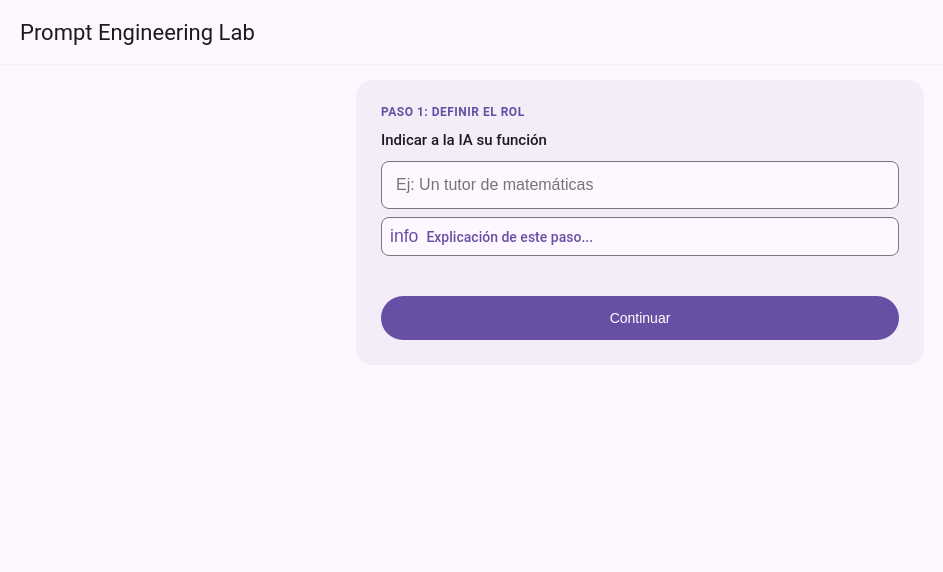
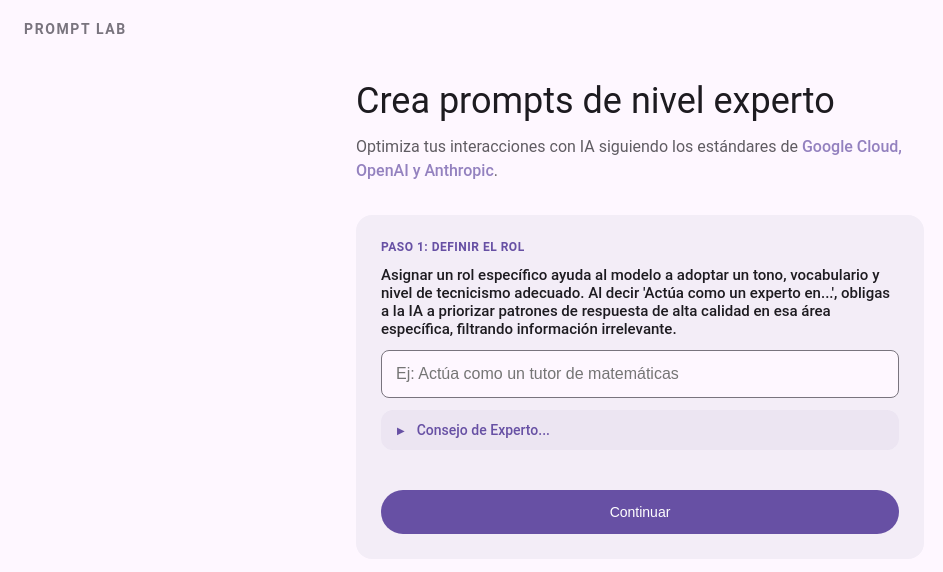
Before and after one commit to marcelo-ar-ar/prompt-engineer-app, a plain HTML site: page index.html in a window 1280 px wide. Shown: the whole page, without its empty margins (0-943 px from the left). Drawn offline with Linux system fonts and the light colour scheme.

Commit message:
Refine HTML structure and improve accessibility
Updated viewport meta tag and refined styles for better usability and aesthetics. Enhanced explanations and labels for clarity in the prompt creation process.

```diff
--- a/index.html
+++ b/index.html
@@ -32,11 +32,16 @@ SOFTWARE.
     AUTOR: AI Thought Partner & Marcelo Andrés Reynoso
     -->
     <meta charset="UTF-8">
-    <meta name="viewport" content="width=device-width, initial-scale=1.0">
+    <!-- Meta Viewport optimizado para evitar zoom accidental según Google Chrome Guidelines -->
+    <meta name="viewport" content="width=device-width, initial-scale=1.0, maximum-scale=1.0, user-scalable=no">
     <meta name="theme-color" content="#6750A4" id="theme-meta">
     <title>Prompt Engineering Guide</title>
-    <link href="https://fonts.googleapis.com" rel="stylesheet">
+
+    <!-- PWA & Favicons -->
     <link rel="manifest" href="./manifest.json">
+    <link rel="icon" type="image/png" sizes="32x32" href="./favicon-32x32.png">
+    <link rel="apple-touch-icon" href="./apple-touch-icon.png">
+
     <style>
     :root {
         /* Colores Material You - Definiciones dinámicas */
@@ -63,7 +68,7 @@ SOFTWARE.
 
     body {
         margin: 0;
-        font-family: 'Roboto', sans-serif;
+        font-family: Roboto, "Droid Sans", system-ui, sans-serif;
         font-size: 1rem; /* Base 16px para escalabilidad */
         background-color: var(--md-sys-color-surface);
         color: var(--md-sys-color-on-surface);
@@ -72,17 +77,6 @@ SOFTWARE.
         height: 100vh;
         transition: background-color 0.3s ease;
         -webkit-font-smoothing: antialiased;
-    }
-
-    /* Estructura Fija (px) para consistencia visual */
-    .top-app-bar {
-        height: 64px;
-        display: flex;
-        align-items: center;
-        padding: 0 20px;
-        font-size: 1.375rem; /* 22px - Escala con el sistema */
-        background: var(--md-sys-color-surface);
-        box-shadow: 0 1px 2px rgba(0,0,0,0.05); /* Elevación sutil en px */
     }
 
     .content {
@@ -115,6 +109,7 @@ SOFTWARE.
     }
 
     label {
+        font-family: Roboto, sans-serif;
         display: block;
         margin-bottom: 0.5rem;
         font-weight: 500;
@@ -234,66 +229,192 @@ SOFTWARE.
         to { bottom: 0; opacity: 0; }
     }
 
+
 .step-explanation {
-        margin-top: 0.5rem;
-        margin-bottom: 1rem;
-        padding: 0.5rem;
-        border-radius: 8px;
-        background: var(--md-sys-color-surface);
-        font-size: 0.875rem;
-        border: 1px solid var(--md-sys-color-outline);
+    margin: 0.75rem 0 1.25rem 0;
+    padding: 0;
+    border-radius: 0.75rem; /* 12px */
+    background: var(--md-sys-color-surface-container); /* Fondo sutilmente distinto */
+    border: none; /* Eliminamos el borde tipo input */
+    overflow: hidden;
+    transition: all 0.3s cubic-bezier(0.4, 0, 0.2, 1);
 }
 
 .step-explanation summary {
+    padding: 0.75rem 1rem;
+    font-size: 0.875rem;
     font-weight: 500;
     color: var(--md-sys-color-primary);
     cursor: pointer;
-        outline: none;
     list-style: none;
     display: flex;
     align-items: center;
+    user-select: none;
+    background: rgba(103, 80, 164, 0.05); /* Tinte muy suave del color primario */
 }
 
-    /* Icono de flecha simulado */
+/* Icono de flecha que rota al abrir */
 .step-explanation summary::before {
-        content: 'info';
-        font-family: 'Material Icons', sans-serif; /* Si usas iconos, o un simple 'ⓘ' */
-        margin-right: 8px;
-        font-size: 1.1rem;
+    content: '▶';
+    display: inline-block;
+    margin-right: 0.75rem;
+    font-size: 0.625rem;
+    transition: transform 0.2s ease;
+}
+
+.step-explanation[open] summary::before {
+    transform: rotate(90deg);
+}
+
+/* Ocultar el marcador nativo de Chrome/Safari */
+.step-explanation summary::-webkit-details-marker {
+    display: none;
 }
 
 .explanation-content {
-        margin-top: 0.5rem;
-        line-height: 1.4;
-        color: var(--md-sys-color-on-surface-variant);
+    padding: 0 1rem 1rem 1rem;
+    line-height: 1.5;
+    font-size: 0.8125rem; /* Un poco más pequeña que el input */
+    color: var(--md-sys-color-on-surface);
+    opacity: 0.9;
 }
 
-    .explanation-content strong {
+.explanation-content p {
+    margin: 0.5rem 0 0 0;
+}
+
+/* Diferenciador visual: una línea lateral sutil */
+.step-explanation[open] {
+    border-left: 4px solid var(--md-sys-color-primary);
+}
+
+.app-intro {
+    padding: 1.5rem 1rem 0.5rem 1rem;
+    max-width: 600px;
+    margin: 0 auto;
+    width: 100%;
+    box-sizing: border-box;
+    text-align: left;
+}
+
+
+.intro-description strong {
     color: var(--md-sys-color-primary);
+    font-weight: 500;
+}
+
+/* Rediseño del Header */
+.top-app-bar {
+    height: 3.5rem; /* 56px estándar MD3 */
+    display: flex;
+    align-items: center;
+    padding: 0 1.5rem;
+    background-color: var(--md-sys-color-surface);
+    position: sticky;
+    top: 0;
+    z-index: 10;
+}
+
+.brand-name {
+    font-size: 0.875rem;
+    font-weight: 700;
+    text-transform: uppercase;
+    letter-spacing: 0.1rem;
+    color: var(--md-sys-color-outline);
+}
+
+/* Rediseño de la Sección Hero */
+.app-hero {
+    padding: 2rem 1.5rem 1rem 1.5rem;
+    max-width: 600px;
+    margin: 0 auto;
+    width: 100%;
+    box-sizing: border-box;
+}
+
+.intro-title {
+    font-size: 2.25rem; /* Título más prominente y moderno */
+    font-weight: 400; /* MD3 prefiere pesos ligeros para títulos grandes */
+    color: var(--md-sys-color-on-surface);
+    margin: 0;
+    line-height: 1.2;
+}
+
+.intro-description {
+    font-size: 1rem;
+    line-height: 1.5;
+    color: var(--md-sys-color-on-surface);
+    opacity: 0.7;
+    margin-top: 0.75rem;
+}
+
+/* Ajuste sutil para las tarjetas para que no se sientan pegadas */
+.content {
+    padding-top: 0.5rem;
+}
+
+/* Ocultar barra de scroll en Chrome, Safari y Opera (Android/iOS) */
+.content::-webkit-scrollbar {
+    display: none;
+}
+
+/* Ocultar en Firefox y Edge */
+.content {
+    -ms-overflow-style: none;  /* IE y Edge */
+    scrollbar-width: none;  /* Firefox */
+
+    /* Asegura el rebote elástico suave típico de apps móviles */
+    overflow-y: auto;
+    -webkit-overflow-scrolling: touch;
+}
+
+/* Opcional: Si quieres que aparezca una línea muy fina solo al moverte */
+body::-webkit-scrollbar {
+    width: 4px;
+}
+
+body::-webkit-scrollbar-thumb {
+    background: var(--md-sys-color-outline);
+    border-radius: 10px;
+    overscroll-behavior-y: contain; /* Evita el 'pull-to-refresh' accidental de Chrome */
 }
 
     </style>
 </head>
 <body>
 
-    <header class="top-app-bar">Prompt Engineering Lab</header>
+    <!-- Top App Bar minimalista -->
+    <header class="top-app-bar" role="banner">
+        <div class="top-app-bar-container">
+            <span class="brand-name">Prompt Lab</span>
+        </div>
+    </header>
+
+    <!-- Hero Section integrada -->
+    <section class="app-intro" aria-labelledby="intro-title">
+        <h1 class="intro-title">Crea prompts de nivel experto</h1>
+        <p class="intro-description">
+            Optimiza tus interacciones con IA siguiendo los estándares de
+            <strong>Google Cloud, OpenAI y Anthropic</strong>.
+        </p>
+    </section>
+
 
     <!-- Etiqueta de región principal para lectores de pantalla -->
     <main class="content" role="main" aria-label="Creador de Prompts Paso a Paso">
         <!-- Paso 1: Rol -->
         <div id="step1" class="card" role="region" aria-labelledby="title-step1">
             <span class="step-title">Paso 1: Definir el rol</span>
-            <label>Indicar a la IA su función</label>
-            <input type="text" id="role" name="role" placeholder="Ej: Un tutor de matemáticas" aria-required="true">
+            <label>Asignar un rol específico ayuda al modelo a adoptar un tono, vocabulario y nivel de tecnicismo adecuado. Al decir 'Actúa como un experto en...', obligas a la IA a priorizar patrones de respuesta de alta calidad en esa área específica, filtrando información irrelevante.</label>
+            <input type="text" id="role" name="role" placeholder="Ej: Actúa como un tutor de matemáticas" aria-required="true">
 
             <details class="step-explanation">
-                <summary>Explicación de este paso...</summary>
+                <summary>Consejo de Experto...</summary>
                 <div class="explanation-content" id="help-step1">
-                    <!-- Contenido dinámico basado en documentación oficial -->
-                    <p>Definir un <strong>rol</strong> (Persona) ayuda al modelo a filtrar su conocimiento. Según <a href="https://platform.openai.com" target="_blank">OpenAI</a>, esto mejora la relevancia y el tono de la respuesta.</p>
+                    <p>No solo digas 'Experto', sé específico: 'Actúa como un Senior Product Manager especializado en accesibilidad web'.</p>
+                    <p style="font-size: 0.75rem; opacity: 0.8;">Fuente: OpenAI - Give the model a persona</p>
                 </div>
             </details>
-
 
             <div style="display: flex; gap: 0.5rem; margin-top: 1.25rem;">
             <button class="btn-primary" onclick="navigateTo('step2')" aria-label="Ir al siguiente paso: Describir la tarea">Continuar</button>
@@ -303,14 +424,16 @@ SOFTWARE.
         <!-- Paso 2: Tarea -->
         <div id="step2" class="card hidden" role="region" aria-labelledby="title-step2">
             <span class="step-title">Paso 2: Describir la tarea</span>
-            <label>Ser específico sobre lo que se necesita resolver</label>
+            <label>La precisión de la respuesta depende directamente de la claridad del contexto. Google recomienda separar las instrucciones de los datos usando delimitadores (como === o ###). Esto evita que la IA se confunda entre lo que es una orden y lo que es información para procesar.</label>
             <textarea id="task" rows="4" placeholder="Describe la tarea detalladamente..."></textarea>
 
             <details class="step-explanation">
-                <summary>Explicación de este paso...</summary>
+                <summary>Consejo experto...</summary>
                 <div class="explanation-content" id="help-step2">
-                    <!-- Contenido dinámico basado en documentación oficial -->
-                    <p>Proporcionar contexto reduce las alucinaciones. Google Cloud recomienda usar delimitadores para separar la tarea de los datos. [Google Cloud - Introduction to Prompt Design]</p>
+                    <p>Incluye siempre el 'para qué' (el objetivo final) y a quién va dirigida la respuesta.</p>
+                    <p style="font-size: 0.75rem; opacity: 0.8;">
+                        Fuente: Google Cloud - Context and Delimiters
+                    </p>
                 </div>
             </details>
 
@@ -327,16 +450,18 @@ SOFTWARE.
         <!-- Paso Intermedio: Ejemplos (Few-Shot) -->
         <div id="step-examples" class="card hidden" role="region" aria-labelledby="title-step-examples">
             <span class="step-title">Paso 3: (Opcional) Mostrar un caso anterior para que la IA imite el tono</span>
-            <label>Ejemplo de Entrada</label>
+            <label>Esta es la técnica más potente para reducir alucinaciones. Proporcionar al menos un ejemplo de 'Entrada/Salida' le enseña a la IA el patrón exacto que esperas. Anthropic recomienda usar etiquetas claras (como <ejemplo>) para que el modelo entienda dónde termina la referencia y dónde empieza la tarea real.</label>
             <input type="text" id="example-input" placeholder="User: Hola">
             <label style="margin-top:10px;">Ejemplo de Salida</label>
             <textarea id="example-output" rows="2" placeholder="Assistant: ¡Hola! ¿En qué ayudo?"></textarea>
 
         <details class="step-explanation">
-            <summary>Explicación de este paso...</summary>
+            <summary>Consejo experto...</summary>
             <div class="explanation-content" id="help-step-examples">
-                <!-- Contenido dinámico basado en documentación oficial -->
-                <p>El 'Few-shot prompting' es la técnica más efectiva. Anthropic sugiere que 1 a 3 ejemplos son suficientes para fijar el formato. [Anthropic - Claude Prompt Engineering Overview]</p>
+                <p>Si quieres una salida en JSON, el ejemplo debe estar en un JSON válido.</p>
+                <p style="font-size: 0.75rem; opacity: 0.8;">
+                    Fuente: Anthropic - Use Examples
+                </p>
             </div>
         </details>
 
@@ -374,9 +499,10 @@ SOFTWARE.
 
             <div class="slider-container">
                 <label style="display: flex; justify-content: space-between;">
-                    <span style="margin-top:12px;">Ajustar la creatividad</span>
+                    <span style="margin-top:12px;">Control de creatividad:</span>
                     <span id="temp-val" style="margin-top:12px;">0.7</span>
                 </label>
+
                 <input type="range" id="temp" min="0" max="1" step="0.1" value="0.7" oninput="document.getElementById('temp-val').innerText = this.value">
                 <label style="font-size:0.8rem;">Usar valor bajo (0.1) para datos exactos o alto (0.8) para escritura creativa</label>
             </div>
@@ -384,13 +510,19 @@ SOFTWARE.
             <div style="margin-top: 15px;">
                 <input type="checkbox" id="cot" checked style="width: auto;">
                 <label for="cot" style="display: inline;">Activar Pensamiento en Cadena (CoT)</label>
+                <label style="display: flex; justify-content: space-between;">
+                    <span style="margin-top:12px;">Pedirle a la IA que 'piense paso a paso' activa el razonamiento lógico antes de generar la respuesta final. Esto es crucial para tareas complejas o matemáticas.</span>
+                </label>
             </div>
 
         <details class="step-explanation">
-            <summary>Explicación de este paso...</summary>
+            <summary>Consejo experto...</summary>
             <div class="explanation-content" id="help-step3">
                 <!-- Contenido dinámico basado en documentación oficial -->
-                <p>Pedirle a la IA que 'piense paso a paso' activa el razonamiento lógico antes de la respuesta final. [OpenAI - Prompt Engineering Guide]</p>
+                <p>Usa creatividad 0 para reportes técnicos y 0.7 para marketing o lluvia de ideas.</p>
+                <p style="font-size: 0.75rem; opacity: 0.8;">
+                Fuente: OpenAI & Anthropic - Chain of Thought
+                </p>
             </div>
         </details>
 
```
Lines whose indentation alone changed are shown as unchanged.
